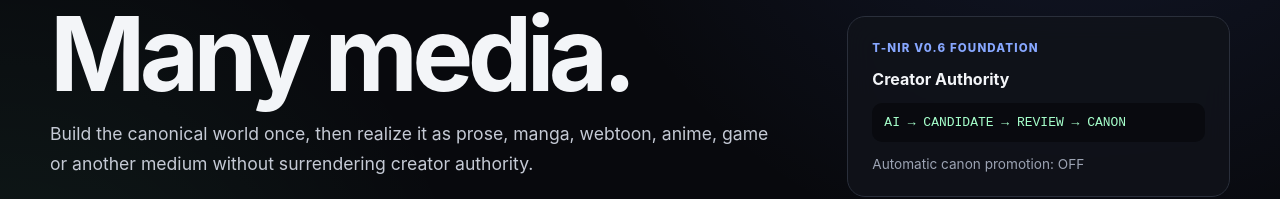
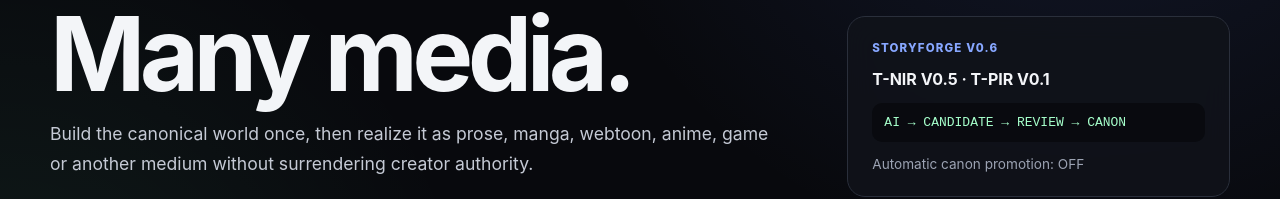
Before and after one commit to tehknesolutions/tehkne-storyforge, a Next.js app in the folder apps/story-lab/: page / in a window 1280 px wide. Shown: the part 266-465 px from the top of the page. Built offline with nearby package versions, Linux system fonts and the light colour scheme.

Commit message:
fix(story-lab): align UI with T-NIR and T-PIR separation

```diff
--- a/apps/story-lab/app/page.tsx
+++ b/apps/story-lab/app/page.tsx
@@ -51,8 +51,8 @@ export default function HomePage() {
           </p>
         </div>
         <div className="runtime-card">
-          <div className="runtime-title">T-NIR V0.6 FOUNDATION</div>
-          <strong>Creator Authority</strong>
+          <div className="runtime-title">STORYFORGE V0.6</div>
+          <strong>T-NIR V0.5 · T-PIR V0.1</strong>
           <code>AI → CANDIDATE → REVIEW → CANON</code>
           <span>Automatic canon promotion: OFF</span>
         </div>
```
